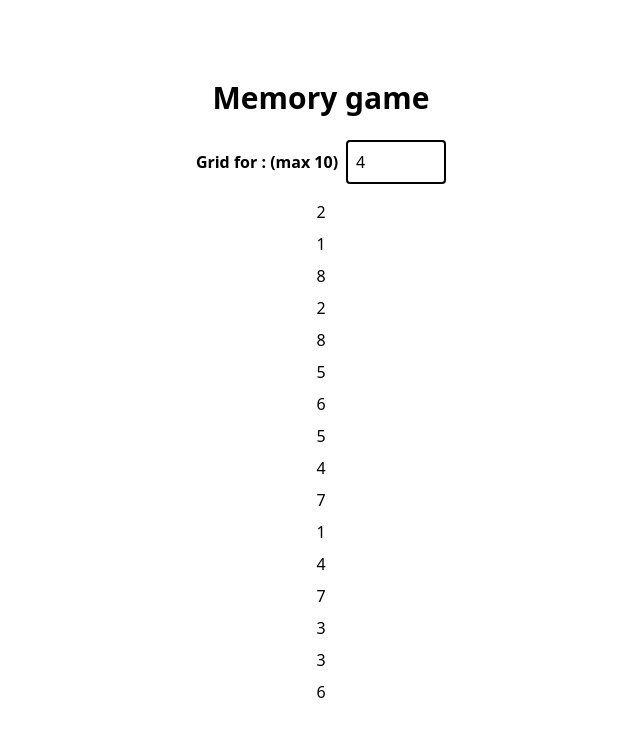
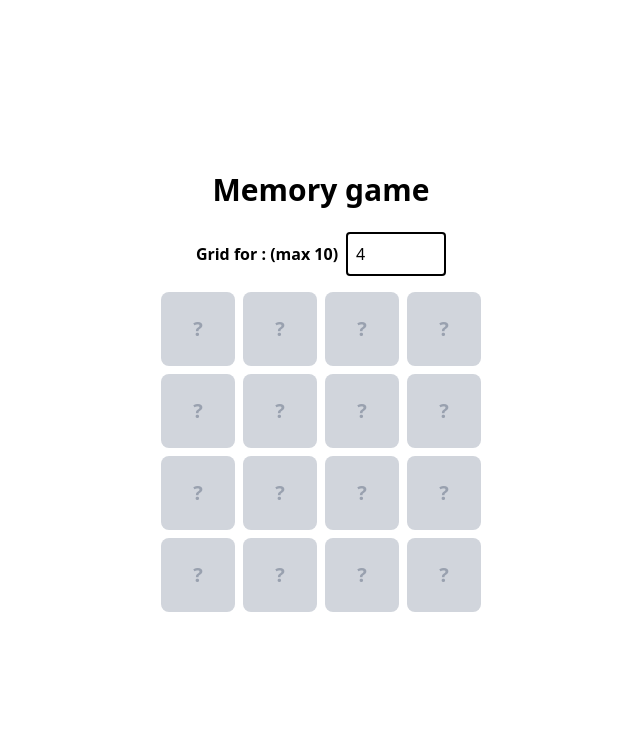
Before and after one commit to Devp-sriram/react-memory-game, a React (Vite) app: page / in a window 1280 px wide. Shown: the top 736 px of the page, without its empty margins (319-959 px from the left). Built offline with nearby package versions, Linux system fonts and the light colour scheme.

Commit message:
grid styled

```diff
--- a/components/Memory.tsx
+++ b/components/Memory.tsx
@@ -1,8 +1,8 @@
-import React ,{ useState ,useEffect } from "react"
+import React ,{ useState ,useEffect, ReactNode ,Key, SetStateAction } from "react"
 
 interface cards{
-    id : Number,
-    num : Number,
+    id : Key,
+    num : ReactNode,
 }
 
 export default function Memory() {
@@ -11,8 +11,9 @@ export default function Memory() {
 
   const [gridSize,setGridSize] = useState<number>(4);
   const [cards,setcards] = useState<cards[]>([]);
-  const [flipped,setflipped] = useState([]);
-  const [solved,setSolved] = useState<boolean>(false);
+  const [flipped,setflipped] = useState<Key[]>([]);
+  const [solved,setSolved] = useState<Key[]>([]);
+  const [disabled,setDisabled] = useState<boolean>(false);
   const [won,setWon] = useState<boolean>(false);
 
   useEffect(()=>{
@@ -35,9 +36,38 @@ export default function Memory() {
 
     setcards(shuffledCards)
     setflipped([])
-    setSolved(false)
+    setSolved([])
     setWon(false)
   }
+
+  function cheackMatch(){
+    const [firstId , secondId] :Key[] = flipped
+    if(cards[firstId].num === cards[secondId].num){
+      setSolved([...solved,firstId,secondId])
+    }
+  }
+
+  function handleClick(id : Key){
+    if(disabled || won) return
+
+    if(flipped.length <= 1){
+      if(id !== flipped[0]){
+        setflipped([...flipped,id]  as SetStateAction<typeof flipped>)
+        // match logic
+        cheackMatch()
+      }else{
+        setflipped([]);
+        setDisabled(false);
+      }
+      return
+    }
+
+  }
+
+  function isFlipped(id : Key): Boolean{
+      return (flipped as Key[]).includes(id)
+  }
+
 
   return (
     <div className=" flex flex-col items-center justify-center min-h-screen bg-grey-100 p-4">
@@ -58,12 +88,18 @@ export default function Memory() {
       </div>
       {/*game borad*/}
       <div className={`grid gap-2 mb-4` }
-      style ={{
-        gridTemplateColoums : `repeat(${gridSize})`
-      }}>
+            style={{
+              gridTemplateColumns : `repeat(${gridSize},minmax(0,1fr))`,
+              width: `min(100%,${gridSize * 5}rem)`
+            }}>
       {cards.map(card =>{
-          return <div key ={card.id}>
-                  {card.num}
+          return <div key ={card.id}
+                      onClick={()=>handleClick(card.id)}
+                      className={`aspect-square flex justify-center items-center
+                                  text-xl font-bold rounded-lg cursor-pointer
+                                  transition-all duration-300
+                                  ${isFlipped(card.id)? "bg-blue-500 text-white":"bg-gray-300 text-gray-400"}`}>
+                  {isFlipped(card.id) ? card.num :"?"}
                 </div>
       })}
       </div>
```
